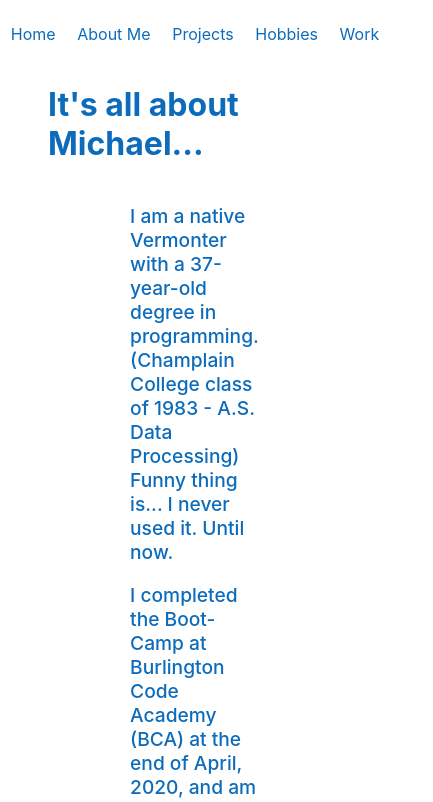
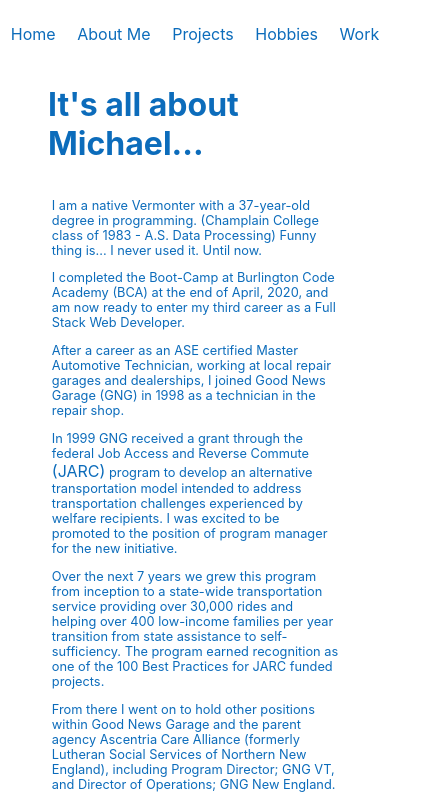
Before and after one commit to foxflyer40/Michael-Muzzy-portfolio, a React (Create React App) app in the folder client/: page /about in a window 390 px wide. Shown: the top 802 px of the page, 433 px wide, since content can reach past the window. Built offline with nearby package versions, Linux system fonts and the light colour scheme.

Commit message:
make about page responsive

```diff
--- a/client/src/App.css
+++ b/client/src/App.css
@@ -129,6 +129,16 @@ html, body {
    font-weight: 500;
 }
 
+
+@media screen and (max-width: 750px) {
+   #aboutContent {
+      padding-left: .3em;
+      padding-right: .3em;
+      font-size: .8em;
+      font-weight: 400;
+   }
+}
+
 /* Projects page styling */
 
 #projectsPage {
```
